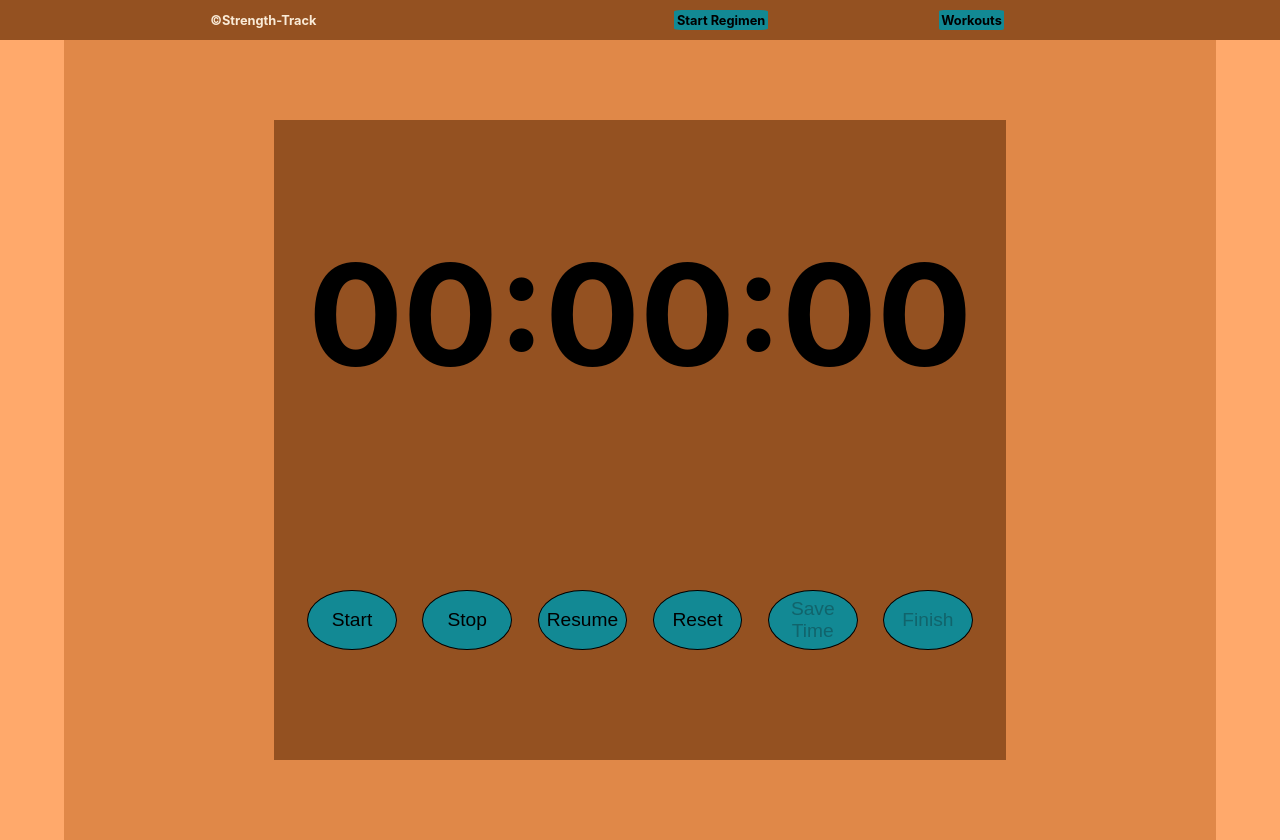
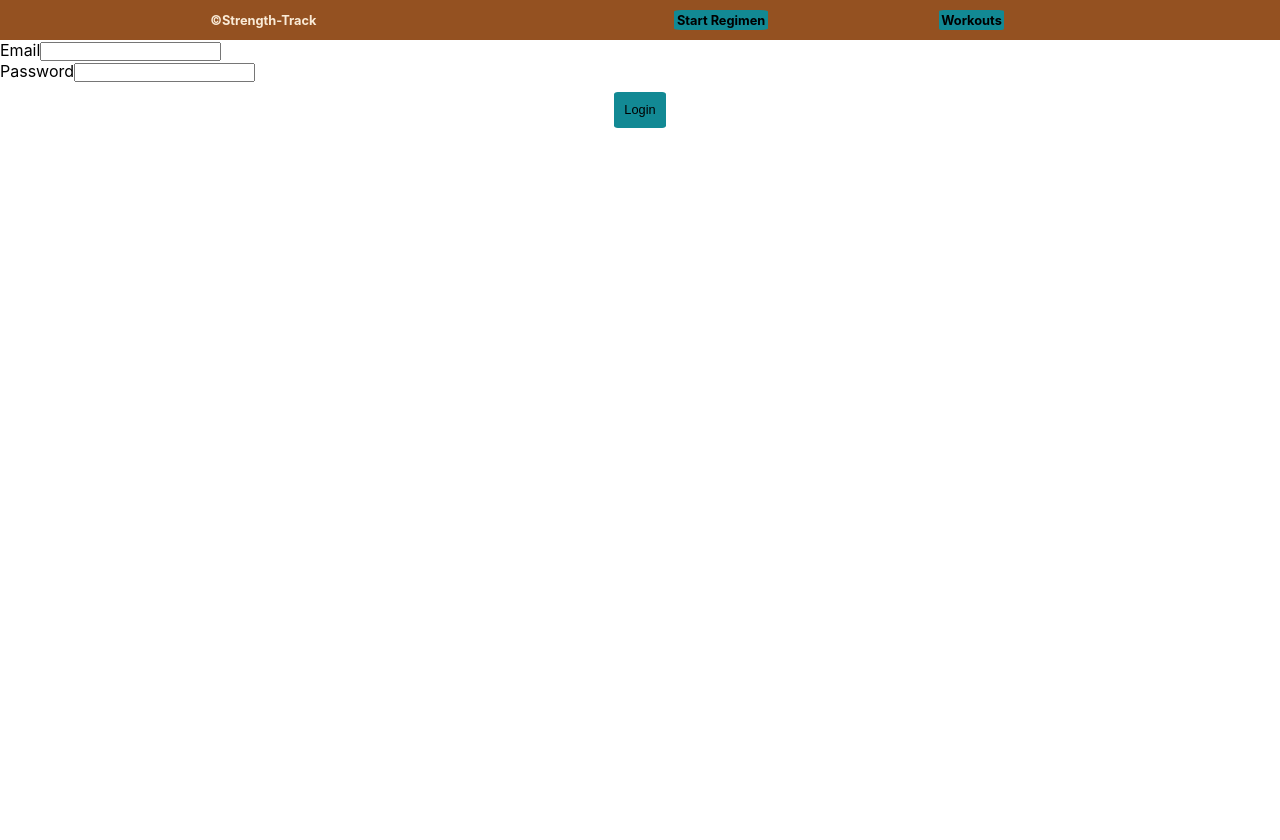
Before and after one commit to Reggie-Amedee-Tech/calisthenics-prime, a React (Create React App) app in the folder client/: page /login in a window 1280 px wide. After the commit the page ends 800 px from the top, so only its background shows below. Built offline with nearby package versions, Linux system fonts and the light colour scheme.

Commit message:
added login using redux toolkit

```diff
--- a/client/src/App.js
+++ b/client/src/App.js
@@ -33,6 +33,7 @@ function App() {
       <Routes>
 
         <Route path='' element={ <SignUpPage/>} />
+        <Route path="login" element={<LoginPage />}/>
         <Route path='homepage' element={<CreateRegimenForm />}/>
         <Route path=":id" element={<RecordWorkout />} />
         <Route path="allWorkoutRegimens" element={<GetAllWorkoutsRegimens />} />
--- /dev/null
+++ b/client/src/components/LoginForm.js
@@ -0,0 +1,42 @@
+import React from 'react'
+import { useForm } from 'react-hook-form'
+import { useDispatch, useSelector } from 'react-redux'
+import { loginUser} from '../features/user/userAction'
+
+const LoginForm = () => {
+  const { loading, error } = useSelector((state) => state.user)
+  const dispatch = useDispatch()
+  const { register, handleSubmit } = useForm()
+
+  const submitForm = (data) => {
+    dispatch(loginUser(data))
+    console.log(data)
+  }
+
+  return (
+    <form onSubmit={handleSubmit(submitForm)}>
+      <div className='form-group'>
+        <label htmlFor='email'>Email</label>
+        <input
+          type='email'
+          className='form-input'
+          {...register('email')}
+          required
+        />
+      </div>
+      <div className='form-group'>
+        <label htmlFor='password'>Password</label>
+        <input
+          type='password'
+          className='form-input'
+          {...register('password')}
+          required
+        />
+      </div>
+      <button type='submit' className='button'>
+        Login
+      </button>
+    </form>
+  )
+}
+export default LoginForm
--- a/client/src/components/SignUpForm.js
+++ b/client/src/components/SignUpForm.js
@@ -1,14 +1,23 @@
-import React, { useState } from 'react'
+import React, {useEffect} from 'react'
 import { useForm } from 'react-hook-form'
 import { registerUser } from '../features/user/userAction'
 import { useDispatch, useSelector } from 'react-redux'
+import { useNavigate } from 'react-router-dom'
 
 const SignUpForm = () => {
 
-    const dispatch = useDispatch();
+    const dispatch = useDispatch()
     const { register, handleSubmit } = useForm()
+    const navigate = useNavigate()
 
-    const { loading, error } = useSelector(state => state.user)
+    const { loading, error, userInfo, success } = useSelector(state => state.user)
+
+    useEffect(() => {
+        // redirect user to login page if registration was successful
+        if (success) navigate('/login')
+        // redirect authenticated user to profile screen
+        if (userInfo) navigate('/user-profile')
+      }, [navigate, userInfo, success])
 
 
     const submitForm = (data) => {
--- a/client/src/features/user/userAction.js
+++ b/client/src/features/user/userAction.js
@@ -23,44 +23,25 @@ export const registerUser = createAsyncThunk('user/register', async ({ userName,
 })
 
 
-// export const login = createAsyncThunk('login/loginUser', async ({ email, password }, { rejectWithValue }) => {
-//     try {
-//         const config = {
-//             headers: {
-//                 'Content-Type': 'application/json'
-//             },
-//         }
-//         const { data } = await axios.post('http://localhost:5003/login', {
-//             email,
-//             password
-//         }, config)
+export const loginUser = createAsyncThunk('user/login', async ({ email, password }, { rejectWithValue }) => {
+    try {
+        const config = {
+            headers: {
+                'Content-Type': 'application/json'
+            },
+        }
+        const { data } = await axios.post('http://localhost:5003/login', {
+            email,
+            password
+        }, config)
 
-//         localStorage.setItem('userToken', data.userToken)
-//         return data
-//     } catch (error) {
-//         if (error.response && error.response.data.message) {
-//             return rejectWithValue(error.response.data.message)
-//         } else {
-//             return rejectWithValue(error.message)
-//         }
-//     }
-// })
-
-// const loginSliceReducer = createSlice({
-//     name: "login",
-//     initialState,
-//     extraReducers: builder => {
-//         builder.addCase(login.pending, state => {
-//             state.loading = true
-//         })
-//         builder.addCase(login.fulfilled, (state, action) => {
-//             state.loading = false
-//             state.user = action.payload
-//         })
-//         builder.addCase(login.rejected, (state, action) => {
-//             state.loading = false
-//             state.user = []
-//             state.error = action.error.message
-//         })
-//     }
-// })
+        localStorage.setItem('userToken', data.userToken)
+        return data
+    } catch (error) {
+        if (error.response && error.response.data.message) {
+            return rejectWithValue(error.response.data.message)
+        } else {
+            return rejectWithValue(error.message)
+        }
+    }
+})
--- a/client/src/features/user/userSlice.js
+++ b/client/src/features/user/userSlice.js
@@ -1,6 +1,10 @@
 // userSlice.js
 import { createSlice } from '@reduxjs/toolkit'
-import { registerUser } from './userAction'
+import { registerUser, loginUser } from './userAction'
+
+const userToken = localStorage.getItem('userToken')
+    ? localStorage.getItem('userToken')
+    : null
 
 const initialState = {
     loading: false,
@@ -29,6 +33,26 @@ const userSlice = createSlice({
             state.error = payload
         },
     },
+
+    name: "login",
+    initialState,
+    reducers: {},
+    extraReducers: {
+        // login user
+        [loginUser.pending]: (state) => {
+            state.loading = true
+            state.error = null
+        },
+        [loginUser.fulfilled]: (state, {payload}) => {
+            state.loading = false
+            state.userInfo = payload
+            state.userToken = payload.userToken
+        },
+        [loginUser.rejected]: (state, {payload}) => {
+            state.loading = false
+            state.error = payload
+        }
+    }
 })
 
 export default userSlice.reducer
--- a/client/src/views/LoginPage.js
+++ b/client/src/views/LoginPage.js
@@ -1,32 +1,12 @@
+import React from "react"
+import LoginForm
+ from "../components/LoginForm"
+const LoginPage = () => {
 
-import React, {useState} from 'react'
-import {useSelector, useDispatch} from 'react-redux'
-import { useNavigate } from 'react-router-dom'
-
-const LoginPage = () => {
-    const [email, setEmail] = useState('')
-    const [password, setPassword] = useState('')
-    const navigate = useNavigate()
-    const user = useSelector(state => state.login)
-    const dispatch = useDispatch()
-
-
-    const onSubmitHandler = (e) => {
-        e.preventDefault()
-
-        // navigate('/homepage')
-    }
-
-    console.log(user.user)
 
   return (
     <div>
-        <form onSubmit={onSubmitHandler}>
-            <input type="text" value={email} onChange={(e) => setEmail(e.target.value)}/>
-            <input type="text" value={password} onChange={(e) => setPassword(e.target.value)}/>
-            <button type="submit" >Submit</button>
-        </form>
-
+        <LoginForm />
     </div>
   )
 }
```
Lines whose indentation alone changed are shown as unchanged.
